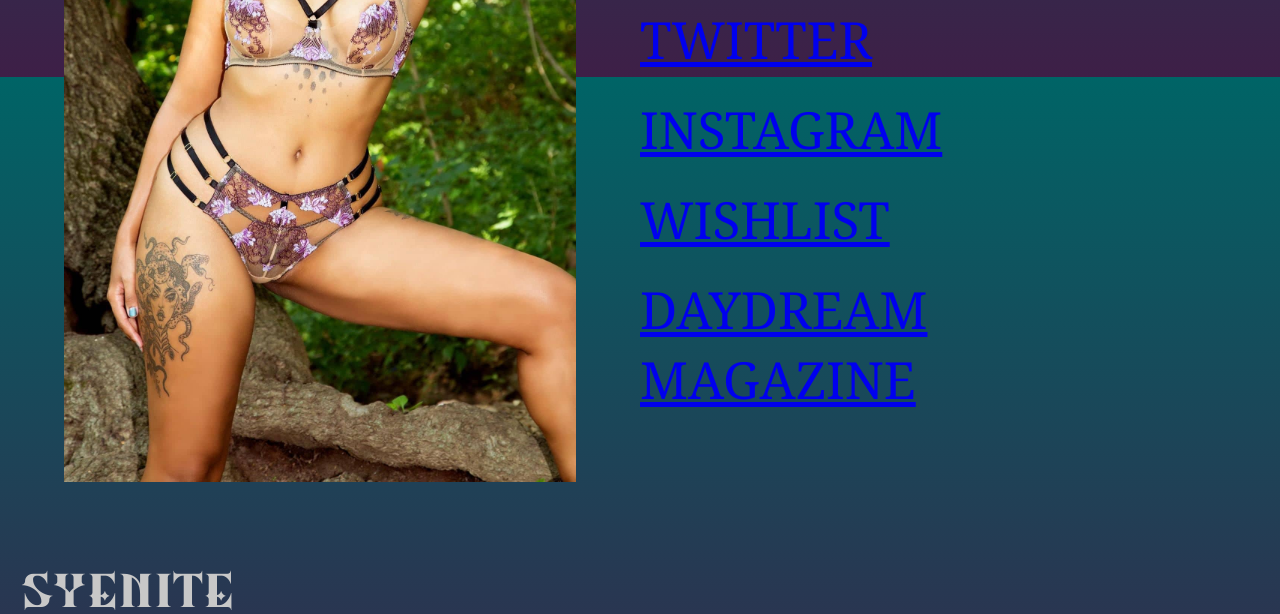
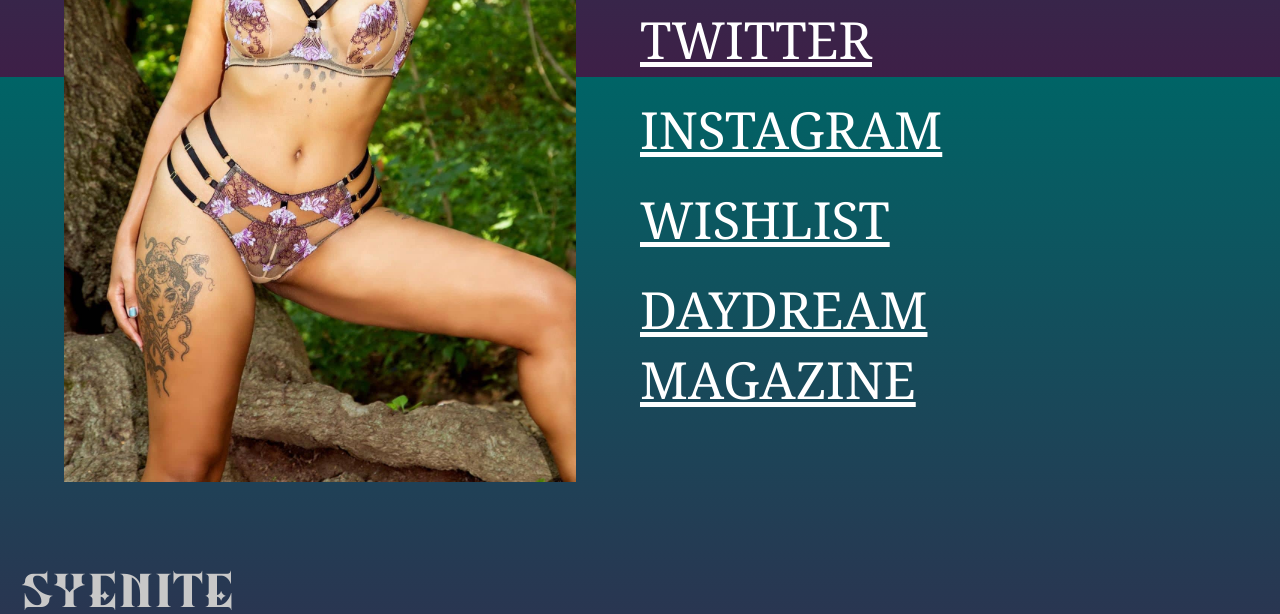
Before and after one commit to SongofSy/SongofSy.github.io, a plain HTML site: page index.html in a window 1280 px wide. Shown: the part 723-1337 px from the top of the page. Drawn offline with nearby package versions, Linux system fonts and the light colour scheme.

Commit message:
Update home.css

```diff
--- a/css/home.css
+++ b/css/home.css
@@ -61,8 +61,13 @@ button:hover {
 	font-size: 4vw;
 }
 
+
 .link-container {
 	padding-top: 20px;
+}
+
+.link-container a {
+	color: white;
 }
 
 
```
